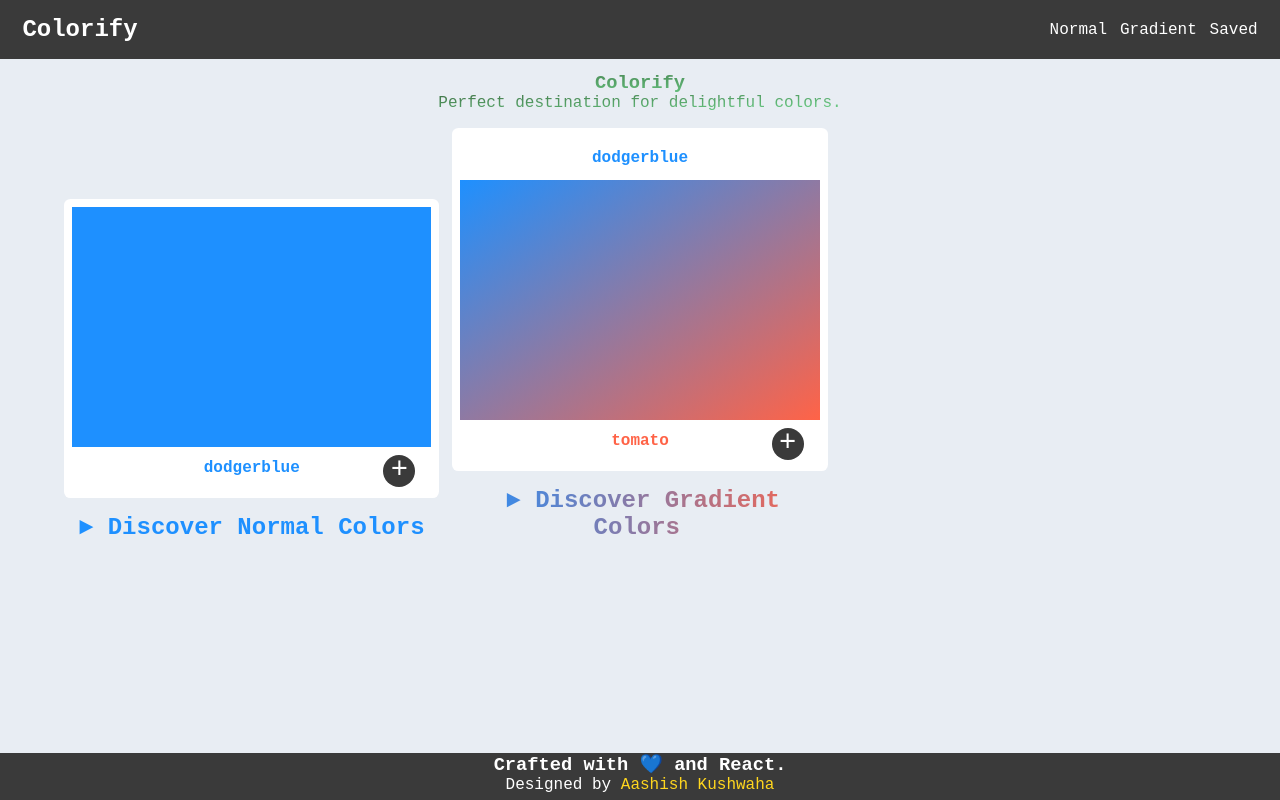
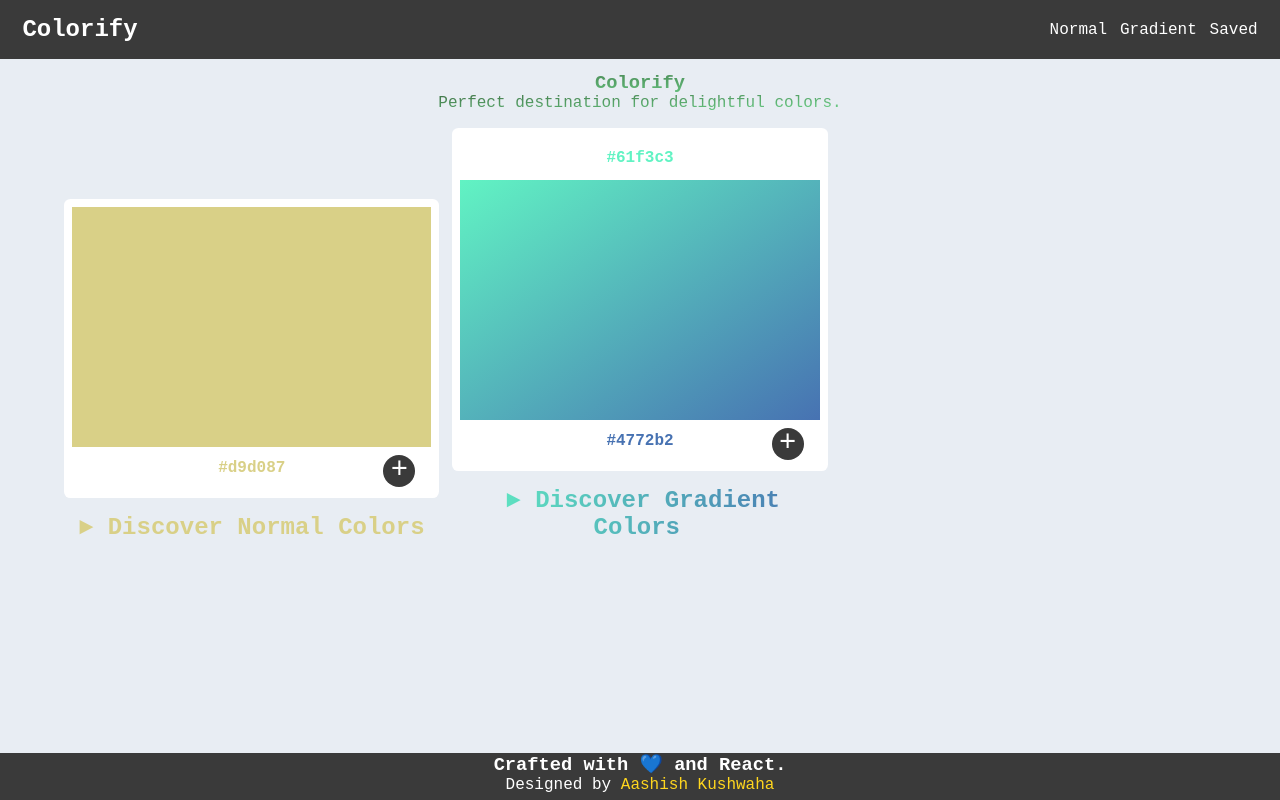
Before and after one commit to Aashishkushwaha/colorify, a React (Create React App) app: page / in a window 1280 px wide. Built offline with nearby package versions, Linux system fonts and the light colour scheme.

Commit message:
favicon.ico added & initial colors changed

```diff
--- a/src/components/homeComonent.js
+++ b/src/components/homeComonent.js
@@ -7,10 +7,10 @@ export default (props) => {
   return (
     <div className="home-grid">
       <div>
-        <NormalPalleteItem background="dodgerblue" />
+        <NormalPalleteItem background="#d9d087" />
         <h2
           style={{
-            color: "dodgerblue",
+            color: "#d9d087",
             marginTop: "1rem",
             marginBottom: "1rem",
           }}
@@ -22,12 +22,12 @@ export default (props) => {
       </div>
       <div>
         <GradientPalleteItem
-          primaryBackground="dodgerblue"
-          secondaryBackground="tomato"
+          primaryBackground="#61f3c3"
+          secondaryBackground="#4772b2"
         />
         <h2
           style={{
-            background: `linear-gradient(to right, dodgerblue, tomato)`,
+            background: `linear-gradient(to right, #61f3c3, #4772b2)`,
             color: "transparent",
             WebkitBackgroundClip: "text",
             marginTop: "1rem",
--- a/src/hooks/useAppSetup.js
+++ b/src/hooks/useAppSetup.js
@@ -7,27 +7,27 @@ const useAppInit = () => {
   );
   const [currentNormalPallete, setCurrentNormalPallete] = useState([
     "#414141",
-    "#ba23a1",
-    "#48b124",
-    "#b1449c",
-    "#b123ff",
-    "#1f2a71",
-    "#9ac619",
-    "#f112fa",
-    "#1af547",
-    "#ba45",
+    "#1c76d0",
+    "#2d9a5c",
+    "#d67f58",
+    "#4772b2",
+    "#8adfa8",
+    "#d9d087",
+    "#e98e83",
+    "#3c68ba",
+    "#ce9f29",
   ]);
   const [currentGradientPallete, setCurrentGradientPallete] = useState([
-    ["#414141", "#b14a67"],
-    ["#ba23a1", "#1b5a98"],
-    ["#48b124", "#11a9f1"],
-    ["#b1449c", "#7788a7"],
-    ["#b123ff", "#90acf1"],
-    ["#c12356", "#1cf341"],
-    ["#23a1ff", "#985af1"],
-    ["#f56ac1", "#6a9f1a"],
-    ["#41ca3c", "#77cc17"],
-    ["#aab31f", "#10b1ab"],
+    ["#414141", "#148e60"],
+    ["#1fe5a7", "#1b5a98"],
+    ["#ce9f29", "#e98e83"],
+    ["#85e062", "#7fddbe"],
+    ["#d67f58", "#f42ed0"],
+    ["#75efa2", "#48dbe9"],
+    ["#1c76d0", "#3c68ba"],
+    ["#58533c", "#39e2b5"],
+    ["#f3ca71", "#4f9c7b"],
+    ["#61f3c3", "#4772b2"],
   ]);
 
   // const [currentShadesPallete, setCurrentShadesPallete] = useState([
```
Also changed, not shown: public/index.html (+3 -4 lines), 1 other file (tests, documents, lock files or other folders).
